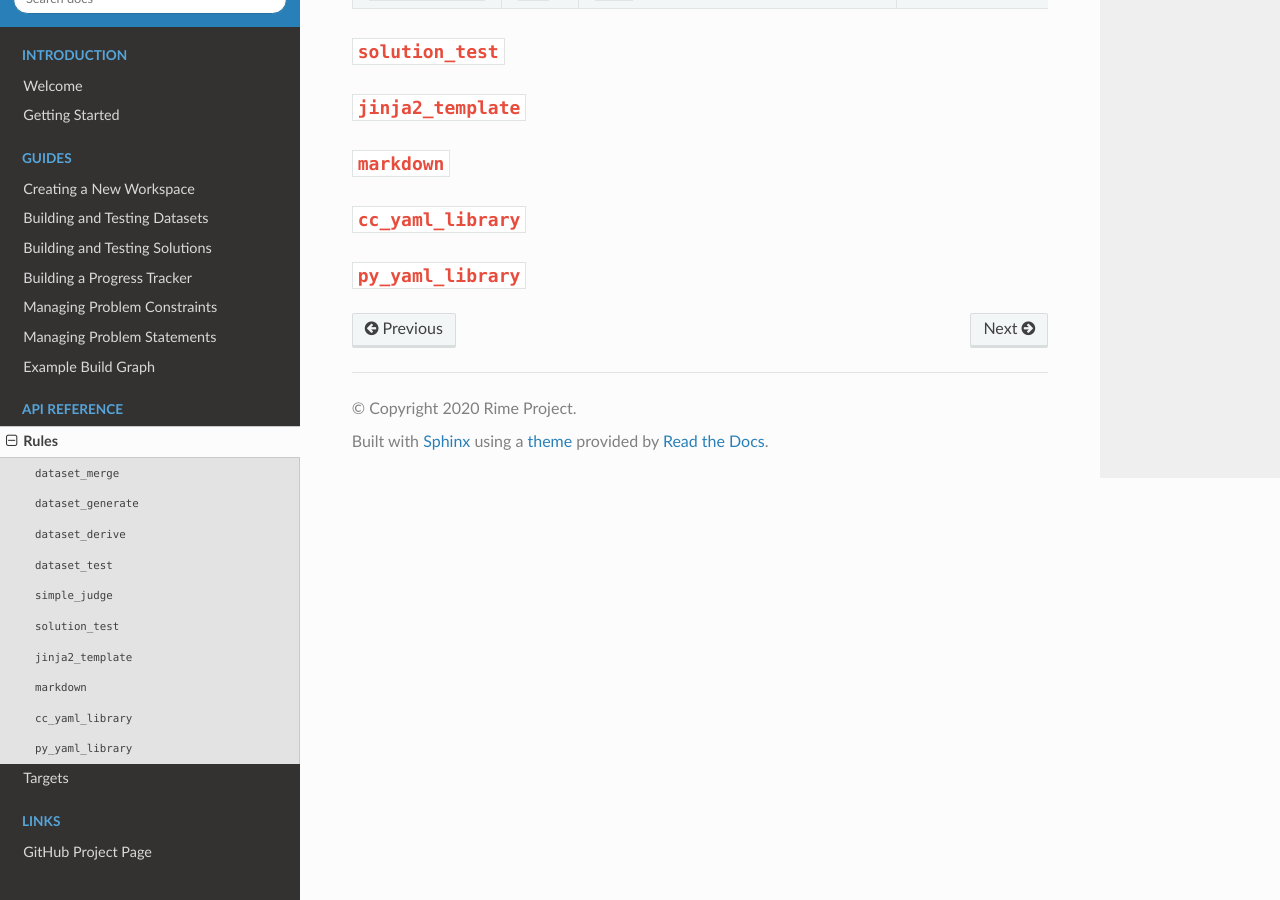
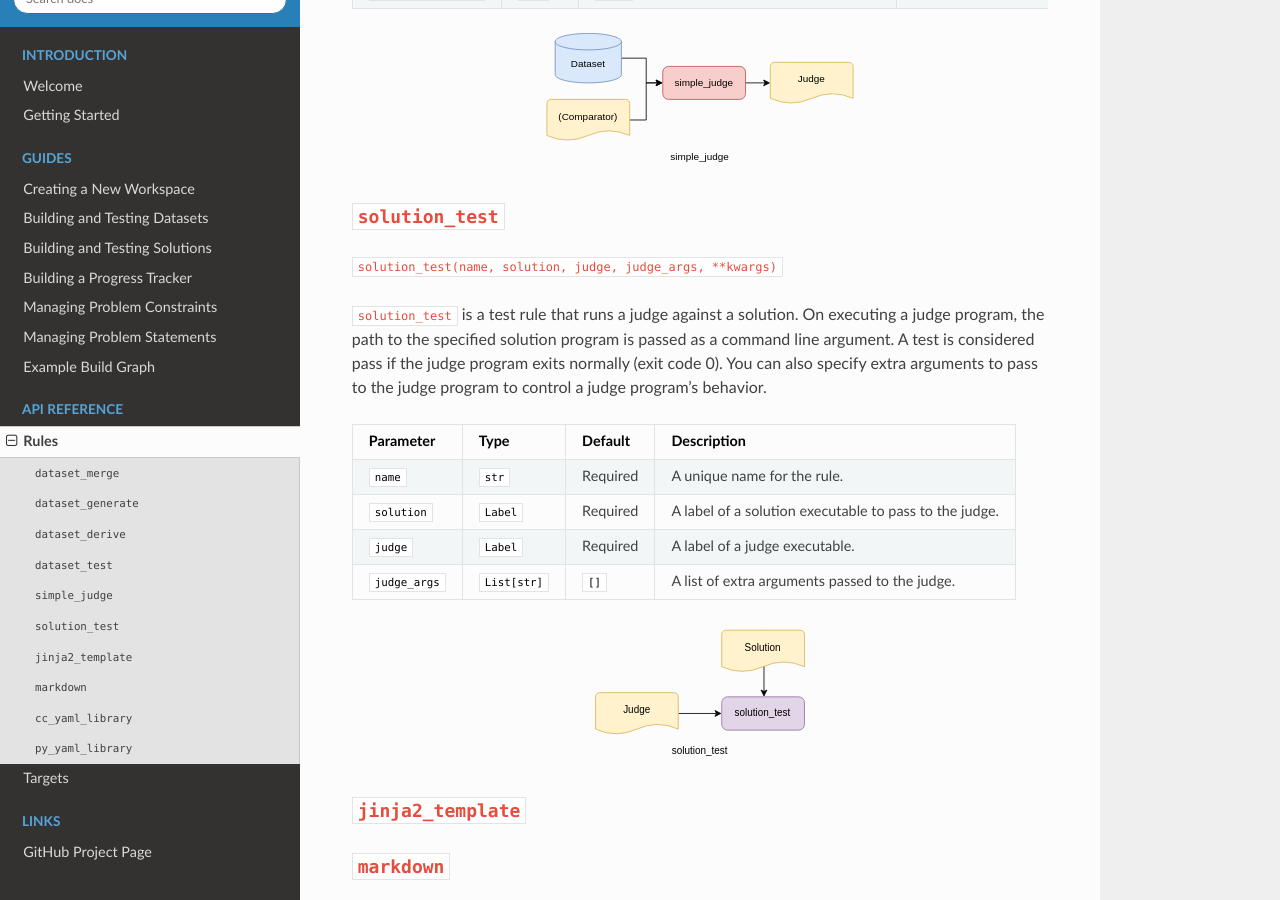
Before and after one commit to nya3jp/rules_contest, a Sphinx documentation site: the page built from docs/reference/rules.md, in a window 1280 px wide and 900 px high, scrolled down 3420 px. Built offline with Sphinx 7.4.7 and the Read the Docs theme 2.0.0, drawn with Linux system fonts in a browser that asks for light colours.

Commit message:
docs: Update reference (#3)

```diff
--- a/docs/reference/rules.md
+++ b/docs/reference/rules.md
@@ -113,7 +113,26 @@ the expectation of a solution.
 | `input_extension` | `str` | `"in"` | The extension of input data files. |
 | `answer_extension` | `str` | `"in"` | The extension of answer data files. |
 
+![simple_judge](../images/simple_judge.svg)
+
 ## `solution_test`
+
+`solution_test(name, solution, judge, judge_args, **kwargs)`
+
+`solution_test` is a test rule that runs a judge against a solution.
+On executing a judge program, the path to the specified solution program is
+passed as a command line argument. A test is considered pass if the judge
+program exits normally (exit code 0). You can also specify extra arguments to
+pass to the judge program to control a judge program's behavior.
+
+| Parameter | Type | Default | Description |
+| --- | --- | --- | --- |
+| `name` | `str` | Required | A unique name for the rule. |
+| `solution` | `Label` | Required | A label of a solution executable to pass to the judge. |
+| `judge` | `Label` | Required | A label of a judge executable. |
+| `judge_args` | `List[str]` | `[]` | A list of extra arguments passed to the judge. |
+
+![solution_test](../images/solution_test.svg)
 
 ## `jinja2_template`
 
```
Also changed, not shown: docs/guide/solutions.md (+2 -0 lines), docs/images/simple_judge.svg (added), docs/images/solution_test.svg.
